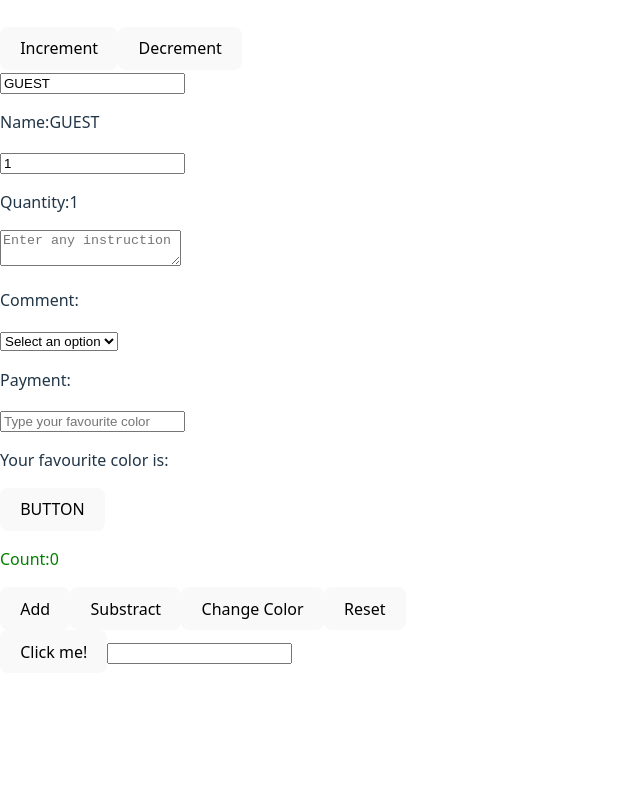
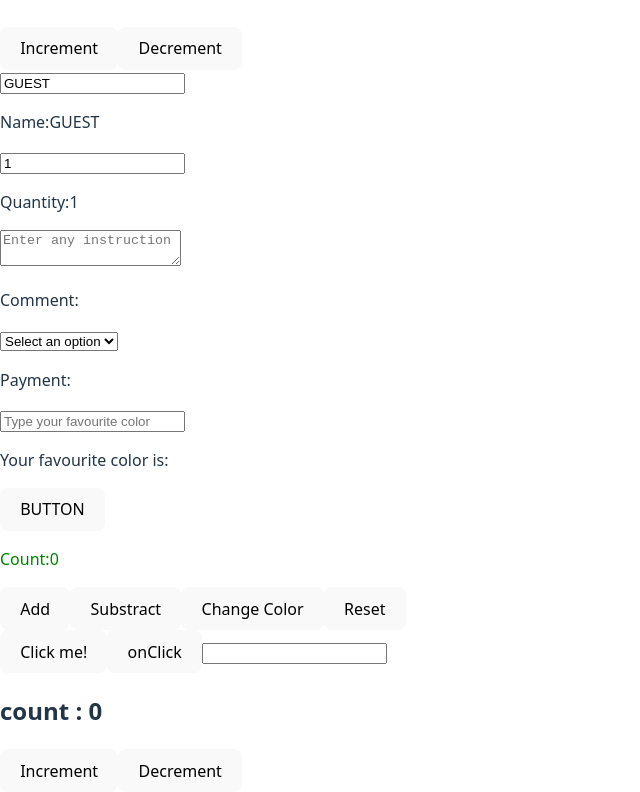
Before and after one commit to Hudha8590/vitemyapp, a React (Vite) app: page / in a window 1280 px wide. Shown: the part 1915-2707 px from the top of the page, without its empty margins (0-640 px from the left). Before the commit the page ends 2588 px from the top, so only its background shows below. Built offline with nearby package versions, Linux system fonts and the light colour scheme.

Commit message:
previous

```diff
--- a/src/App.jsx
+++ b/src/App.jsx
@@ -17,6 +17,7 @@ import Selection from "./taskonchange";
 import MultipleEvent from "./multievents";
 import MyEffect from "./useEffect";
 import MyReference from "./useRef";
+import Previous from "./previousState";
 function App() {
   return (
     <>
@@ -50,6 +51,7 @@ function App() {
      <MyEffect initialValue={0}/>
      <br></br>
      <MyReference/>
+     <Previous InitialValue={0}/>
     </>
   );
 }
--- /dev/null
+++ b/src/previousState.jsx
@@ -0,0 +1,35 @@
+import React,{useState} from "react";
+// function Previous({InitialValue}){
+//     const [count,setCount]=useState(InitialValue);
+//     function counting(){
+//         setCount(count + 1)
+//     }
+//     function substract(){
+//         setCount(count -1)
+//     }
+//     return (
+//         <>
+//         <h1>Count :{count}</h1>
+//         <button onClick={counting}>Increment</button>
+//         <button onClick={substract}>Decrement</button>
+//         </>
+//     )
+// }
+// export default Previous//This would work,but it is not safe to do this in this way.it may cause bugs if multiple updates happen quickly (because count might be outdated inside the closure).
+
+//Safe Way:
+//PREVIOUS STATE in useState:
+function Previous(){
+    const [count,setCount]=useState(0);
+    const handleAdd=()=>setCount(prevCount=>prevCount+1)
+    const handleSub=()=>setCount(prevCount=>prevCount-1)
+    return (
+        <>
+        <h2>count : {count}</h2>
+        <button onClick={handleAdd} >Increment</button>
+        <button onClick={handleSub}>Decrement</button>
+        </>
+
+    )
+}
+export default Previous
--- a/src/useRef.jsx
+++ b/src/useRef.jsx
@@ -6,25 +6,23 @@ function MyReference(){
     // }
 
     //USING useRef:
-    //const ref=useRef(0);
-
-    //initial value is null:
-    const inpRef=useRef(null);
-
-
+    const ref=useRef(0);
     function Num(){
         ref.current++;
         console.log(ref.current)
     }
+     //initial value is null:
+    const inpRef=useRef(null);
     useEffect(()=>{
         console.log("comment rendering");
-        console.log(inpRef);
-
 
     })
+    function handleClick(){
+        console.log(inpRef.current.focus())}//.focus() is a build in method
 
     return (<>
        <button onClick={Num}>Click me!</button>
+       <button onClick={handleClick}>onClick</button>
        <input ref={inpRef} />
     </>
 
```
